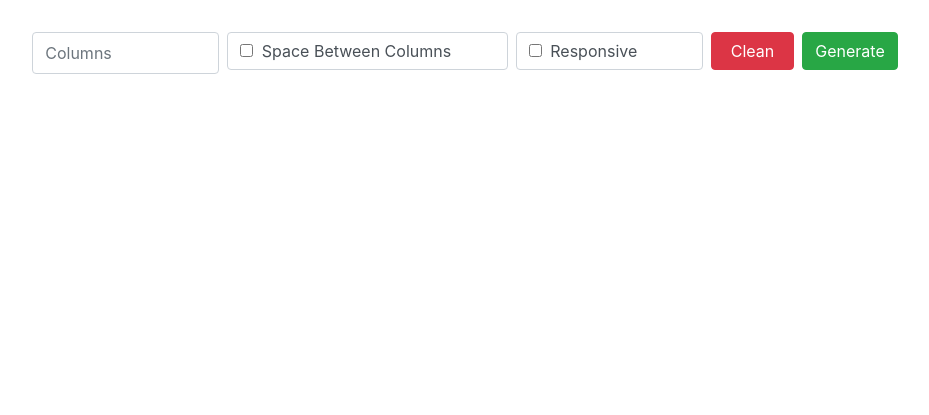
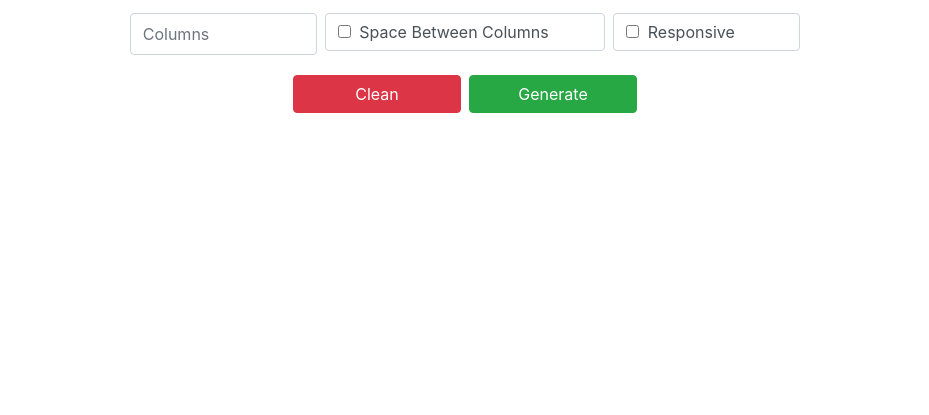
Before and after one commit to mathvbarone/bootstrap4-html-generator, a website: page index.html in a window 1280 px wide. Shown: the part 385-800 px from the top of the page, without its empty margins (175-1104 px from the left). Drawn offline with nearby package versions, Linux system fonts and the light colour scheme.

Commit message:
Fixing layout problems

```diff
--- a/index.html
+++ b/index.html
@@ -37,11 +37,11 @@
                 <input class="is-responsive mr-1" type="checkbox" id="is-responsive-id">
                 <label class="form-check-label" for="is-responsive-id">Responsive</label>
             </div>
-            <div class="buttons ml-md-2 col-md-2 mb-2">
-                <div class="row">
-                    <button type="submit" class="clean-button col btn mr-2 btn-danger">Clean</button>
-                    <button type="submit" class="generate-button col  btn btn-success">Generate</button>
-                </div>
+        </div>
+        <div class="row align-items-start justify-content-center">
+            <div class="col-md-4 row">
+                <button type="submit" class="clean-button col btn mr-2 btn-danger">Clean</button>
+                <button type="submit" class="generate-button col  btn btn-success">Generate</button>
             </div>
         </div>
 
--- a/script.js
+++ b/script.js
@@ -101,7 +101,6 @@
     }
 
     generateCode = () => {
-        event.preventDefault();
         if (!inputNumber.value){
             alert('Select column value');
         } else if(inputNumber.value < 0){
@@ -121,6 +120,7 @@
             `];
             const code = openRow.concat(columns, closeRow).join('');
             showCode.innerHTML = code;
+            return false;
         }
     }
 
```
